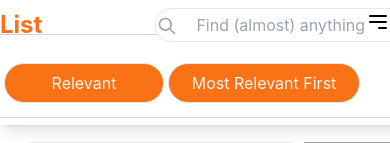
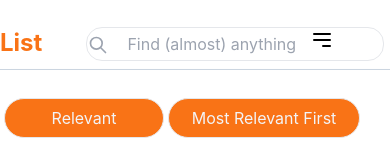
Before and after one commit to ChinememmaObilor29/search_page, a React (Create React App) app: page / in a window 390 px wide. Shown: the top 143 px of the page. Built offline with nearby package versions, Linux system fonts and the light colour scheme; grey boxes are pictures that could not be loaded.

Commit message:
Update Navbar.css

```diff
--- a/src/Component/Navbar/Navbar.css
+++ b/src/Component/Navbar/Navbar.css
@@ -1,130 +1,49 @@
-.s-icon{
+.s-icon {
     margin-top: 0.5rem;
     margin-right: 21rem;
 }
 
-/* .nav-list{
-    margin-left: 30rem;
-} */
-
-
 @media (max-width: 1280px) {
-    .search-div{
+    .search-div {
         width: 25%;
     }
-    .search{
+    .search {
         width: 20rem;
     }
-    .s-icon{
+    .s-icon {
         margin-right: 50rem;
     }
-    .nav-item{
+    /* .nav-item {
         display: none;
-    }
-    .login{
+    } */
+    .login {
         margin-right: 42rem;
     }
 }
 
-
-
-
-
-
-/* .search{
-    width: 40rem;
-    margin-right: 10em;
-}
-
-.hamburger{
-    display: none;
-}
-
-
-@media (max-width: 1280px) {
-    .search{
-        width: 30rem;
-        margin-left: 2rem;
+@media (max-width: 1024px) {
+    .search-div {
+        width: 20%;
     }
-    .s-icon{
-        margin-left: 2rem;
-    }
-    .nav-links{
-        margin-right: 8rem;
+    .login {
+        margin-right: 33rem;
     }
 }
 
-@media (max-width: 1024px) {
-    .search{
-        width: 25rem;
-        margin-left: 3rem;
+@media (max-width: 500px) {
+    .search-div {
+        width: 5%;
+        margin-top: 1.2rem;
+        margin-bottom: 1rem;
+        margin-right: 15rem;
     }
-    .s-icon{
-        margin-left: 3rem;
+    .search {
+        width: auto;
     }
-    .hamburger{
-        display: block;
-        cursor: pointer;
-        margin-right: 7rem;
-     }
-        .nav-menu{
-         display: none;
-         background-color: #222;
-        }
-        .nav-menu-visible{
-         display: flex;
-        }
-        .hamburger.open{
-        transform: rotate(90deg);
-     }
+    .h-icon {
+        margin-left: -5rem;
+    }
+    .block{
+        width: 20%;
+    }
 }
-
-@media (max-width: 800px) {
-    .search{
-        width: 20rem;
-        margin-right: 20rem;
-    }
-    .s-icon{
-        margin-left: 3rem;
-    }
-   .login{
-   width: 12rem;
-   height: 2rem;
-   padding: 0;
-   margin-left: 31rem;
-   margin-top: -2rem;
-   }
-   .hamburger{
-   display: block;
-   cursor: pointer;
-}
-   .nav-menu{
-    display: none;
-    background-color: #222;
-   }
-   .nav-menu-visible{
-    display: flex;
-   }
-   .hamburger.open{
-   transform: rotate(90deg);
-}
-}
-
-@media (max-width: 500px) {
-    .search{
-        margin-top: -2rem;
-        margin-left: 10rem;
-        width: 27rem;
-    }
-    .s-icon{
-        margin-left: 10rem;
-        margin-top: -2rem;
-    }
-   .login{
-    display: none;
-   }
-   .hamburger{
-    margin-left: 50rem;
-    margin-top: -2rem;
-   }
-} */
```
